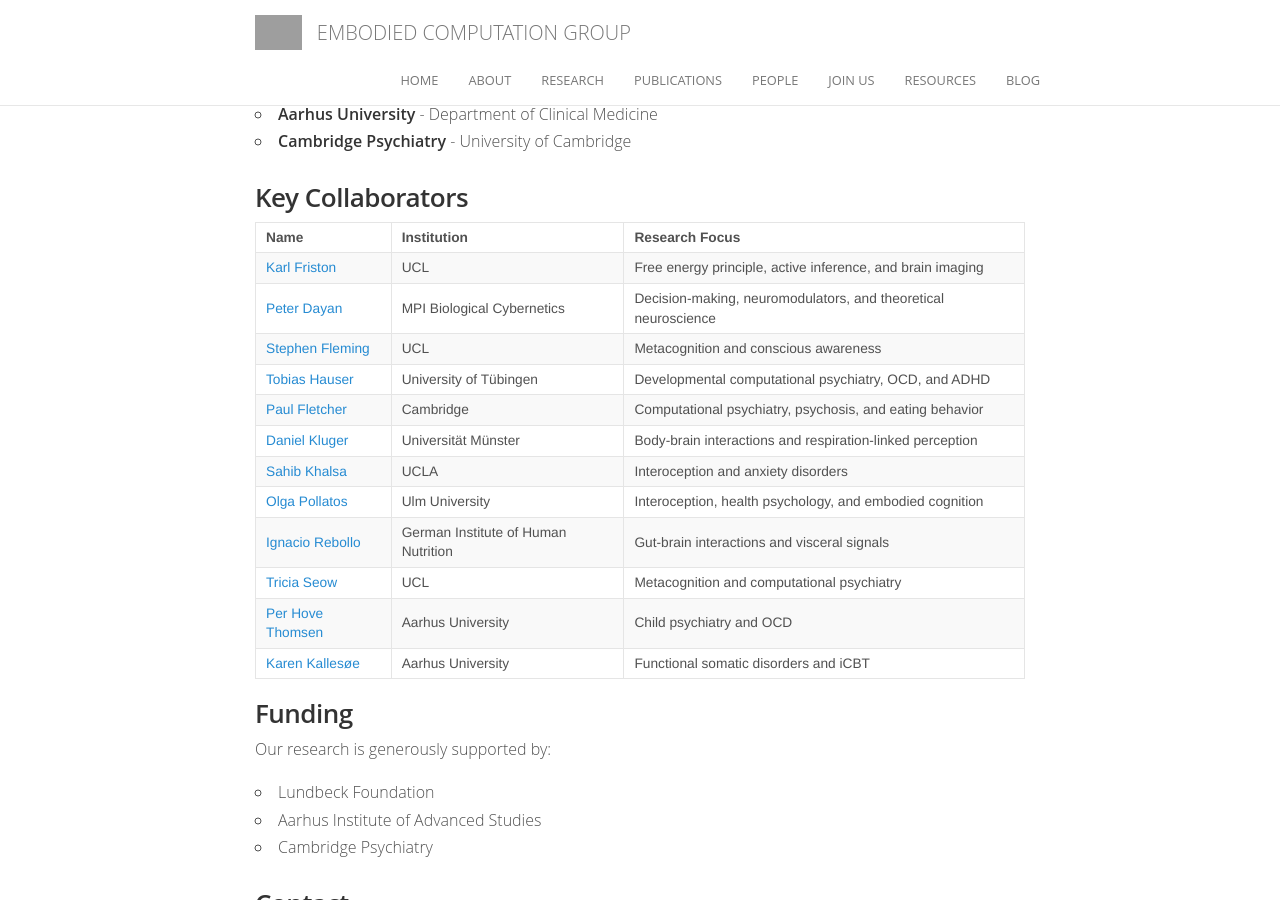
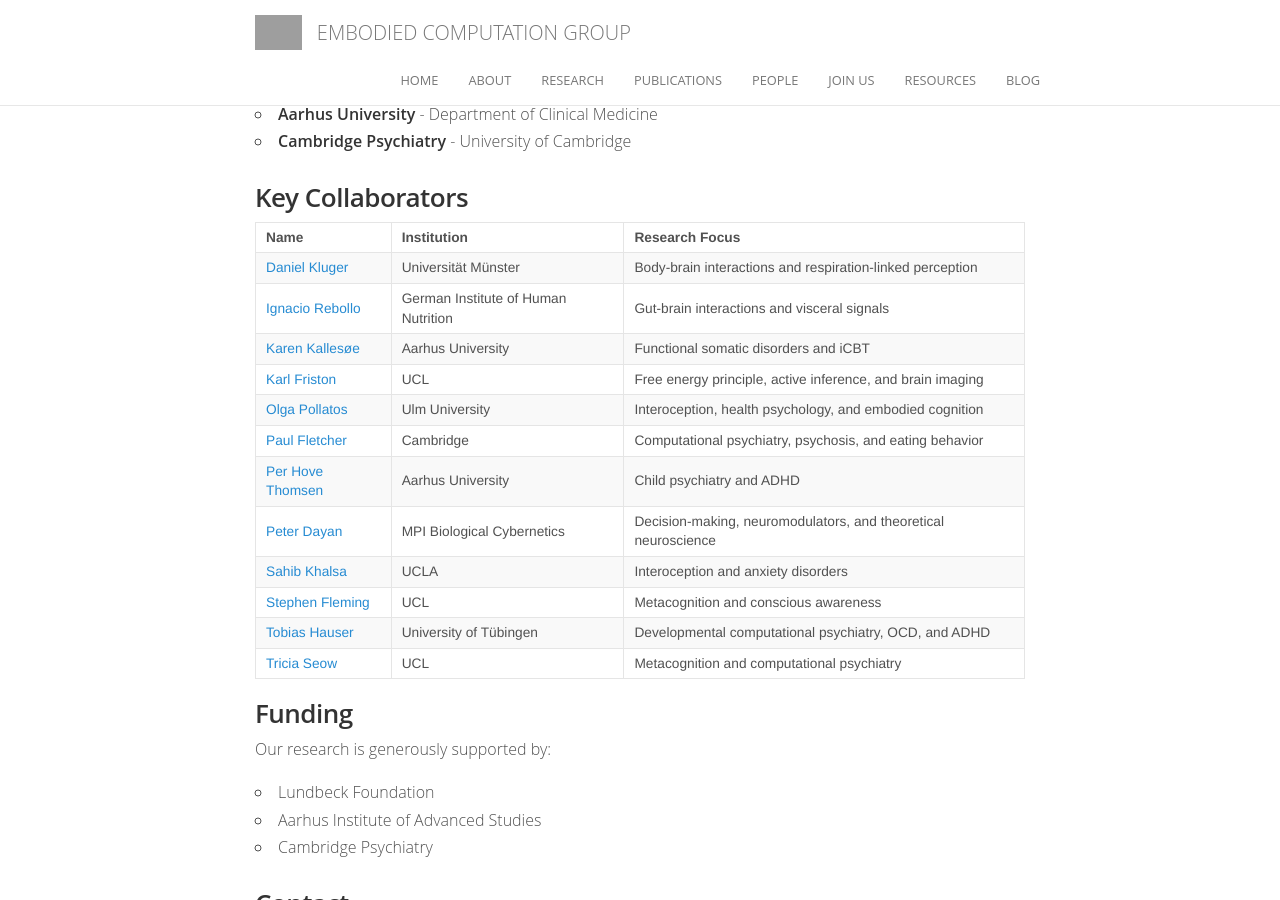
Before and after one commit to embodied-computation-group/embodied-computation-group.github.io, a Jekyll site: the page built from about.md, in a window 1280 px wide and 900 px high, scrolled down 760 px. Built offline with Jekyll 4.4.1, drawn with Linux system fonts in a browser that asks for light colours; comment, search, counter and statistics services are not loaded; grey boxes are pictures that could not be loaded.

Commit message:
Sort collaborators alphabetically, fix Per Hove Thomsen specialty to ADHD

```diff
--- a/about.md
+++ b/about.md
@@ -35,18 +35,18 @@
 
 | Name | Institution | Research Focus |
 |------|-------------|----------------|
+| [Daniel Kluger](https://www.medizin.uni-muenster.de/biomag/forschung/ag-d-kluger.html) | Universität Münster | Body-brain interactions and respiration-linked perception |
+| [Ignacio Rebollo](https://www.ignaciorebollo.com/) | German Institute of Human Nutrition | Gut-brain interactions and visceral signals |
+| [Karen Kallesøe](https://pure.au.dk/portal/da/persons/karen.kallesoe%40clin.au.dk/) | Aarhus University | Functional somatic disorders and iCBT |
 | [Karl Friston](https://www.fil.ion.ucl.ac.uk/~karl/) | UCL | Free energy principle, active inference, and brain imaging |
+| [Olga Pollatos](https://www.uni-ulm.de/en/in/psy-ges/team/olga-pollatos/) | Ulm University | Interoception, health psychology, and embodied cognition |
+| [Paul Fletcher](https://neuroscience.cam.ac.uk/member/pcf22/) | Cambridge | Computational psychiatry, psychosis, and eating behavior |
+| [Per Hove Thomsen](https://pure.au.dk/portal/da/persons/per.hove.thomsen%40clin.au.dk/) | Aarhus University | Child psychiatry and ADHD |
 | [Peter Dayan](https://www.mpg.de/12309370/biological-cybernetics-dayan) | MPI Biological Cybernetics | Decision-making, neuromodulators, and theoretical neuroscience |
+| [Sahib Khalsa](https://www.uclahealth.org/providers/sahib-khalsa) | UCLA | Interoception and anxiety disorders |
 | [Stephen Fleming](https://metacoglab.org/people) | UCL | Metacognition and conscious awareness |
 | [Tobias Hauser](https://devcompsy.org/) | University of Tübingen | Developmental computational psychiatry, OCD, and ADHD |
-| [Paul Fletcher](https://neuroscience.cam.ac.uk/member/pcf22/) | Cambridge | Computational psychiatry, psychosis, and eating behavior |
-| [Daniel Kluger](https://www.medizin.uni-muenster.de/biomag/forschung/ag-d-kluger.html) | Universität Münster | Body-brain interactions and respiration-linked perception |
-| [Sahib Khalsa](https://www.uclahealth.org/providers/sahib-khalsa) | UCLA | Interoception and anxiety disorders |
-| [Olga Pollatos](https://www.uni-ulm.de/en/in/psy-ges/team/olga-pollatos/) | Ulm University | Interoception, health psychology, and embodied cognition |
-| [Ignacio Rebollo](https://www.ignaciorebollo.com/) | German Institute of Human Nutrition | Gut-brain interactions and visceral signals |
 | [Tricia Seow](http://seowxft.github.io/) | UCL | Metacognition and computational psychiatry |
-| [Per Hove Thomsen](https://pure.au.dk/portal/da/persons/per.hove.thomsen%40clin.au.dk/) | Aarhus University | Child psychiatry and OCD |
-| [Karen Kallesøe](https://pure.au.dk/portal/da/persons/karen.kallesoe%40clin.au.dk/) | Aarhus University | Functional somatic disorders and iCBT |
 
 ### Funding
 
```
